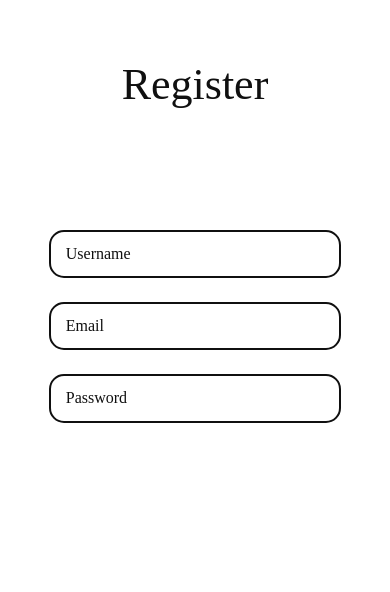
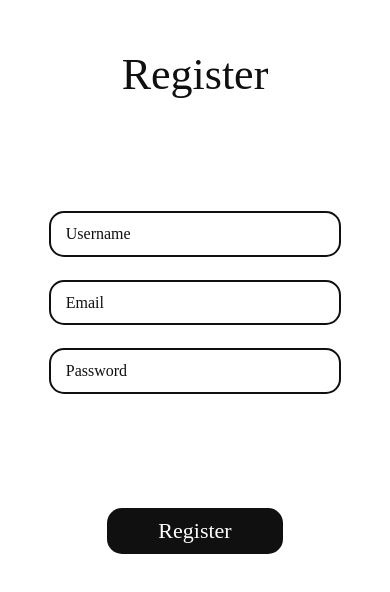
Before and after one commit to jmillangalvez/DailyHero, a React Native app: screen /Register in a window 390 px wide. Shown: the part 108-700 px from the top of the page. Built offline with nearby package versions, Linux system fonts and the light colour scheme.

Commit message:
UPDATE views

```diff
--- a/src/views/loginView/index.jsx
+++ b/src/views/loginView/index.jsx
@@ -1,9 +1,9 @@
 import { View } from "react-native";
-import { WelcomeHeader, UsernameInput, PasswordInput, FlexView } from '../../components';
+import { WelcomeHeader, UsernameInput, PasswordInput, FlexView, LoginButton } from '../../components';
 import { styles } from "./styles";
 import { labels } from "../../labels/labels";
 
-const LoginView = () => {
+const LoginView = ({ navigation }) => {
     return (
         <View style={styles.view}>
             <FlexView flex='3'></FlexView>
@@ -14,6 +14,7 @@ const LoginView = () => {
             <FlexView flex='0.5'></FlexView>
             <PasswordInput ></PasswordInput>
             <FlexView flex='4'></FlexView>
+            <LoginButton navigation={navigation}></LoginButton>
             <FlexView flex='4'></FlexView>
         </View>
     )
--- a/src/views/registerView/index.jsx
+++ b/src/views/registerView/index.jsx
@@ -1,9 +1,9 @@
 import { View } from "react-native";
-import { WelcomeHeader, UsernameInput, EmailInput, PasswordInput, FlexView } from '../../components';
+import { WelcomeHeader, UsernameInput, EmailInput, PasswordInput, FlexView, RegisterButton } from '../../components';
 import { styles } from "./styles";
 import { labels } from "../../labels/labels";
 
-const RegisterView = () => {
+const RegisterView = ({ navigation }) => {
     return (
         <View style={styles.view}>
             <FlexView flex='3'></FlexView>
@@ -16,6 +16,7 @@ const RegisterView = () => {
             <FlexView flex='0.5'></FlexView>
             <PasswordInput></PasswordInput>
             <FlexView flex='2.5'></FlexView>
+            <RegisterButton navigation={navigation}></RegisterButton>
             <FlexView flex='4'></FlexView>
         </View>
     )
```
